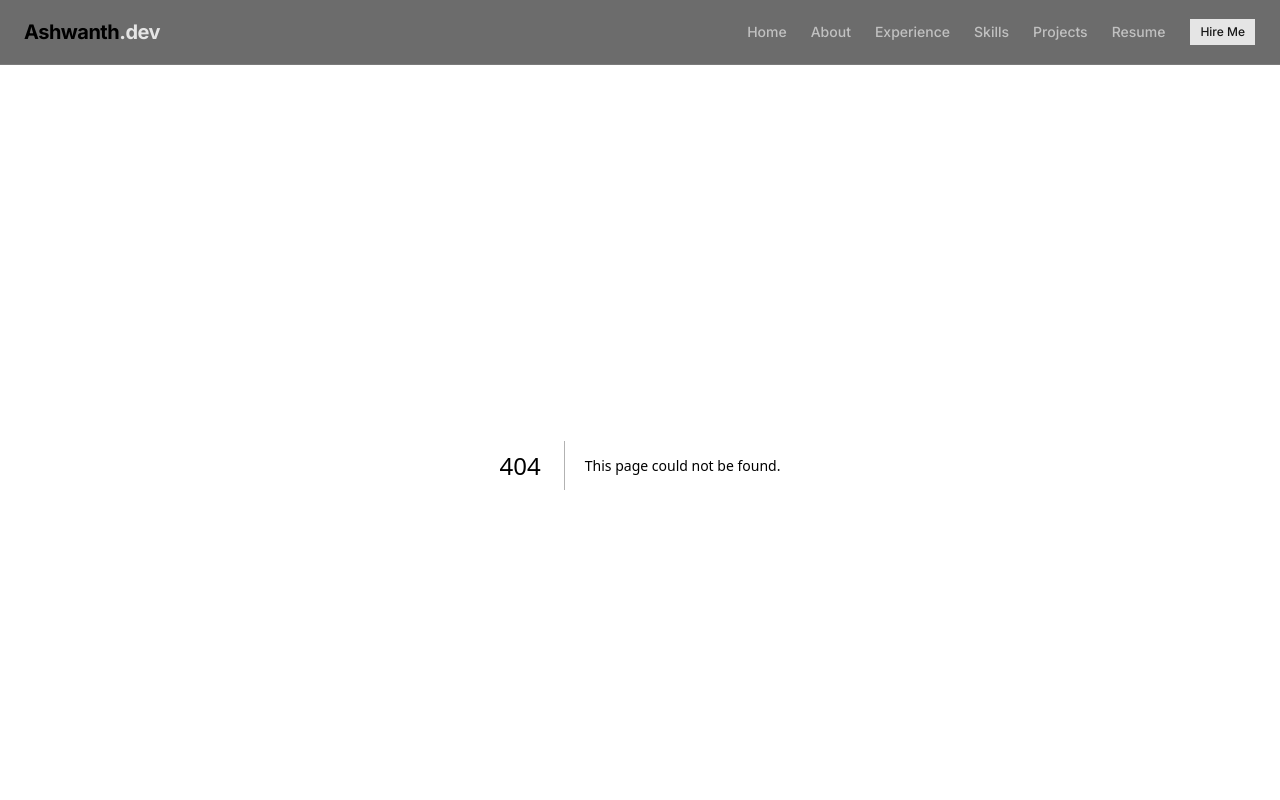
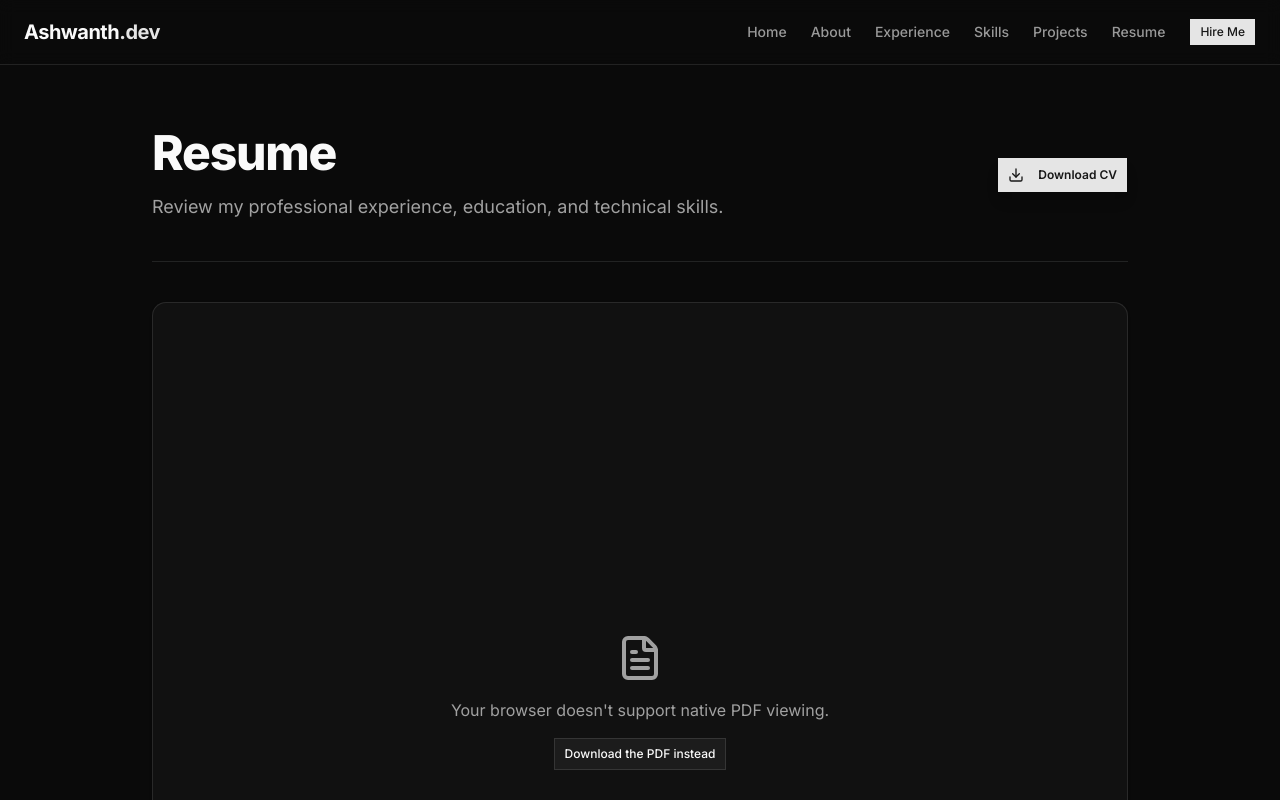
Before and after one commit to 007ash/My-Portfolio, a Next.js app: page /resume in a window 1280 px wide. Before the commit this address had no page. Shown: the top 800 px of the page. Built offline with nearby package versions, Linux system fonts and the light colour scheme.

Commit message:
Resume page

```diff
--- /dev/null
+++ b/src/app/resume/page.tsx
@@ -0,0 +1,56 @@
+import { Button } from "@/components/ui/button";
+import { Download, FileText } from "lucide-react";
+
+export default function ResumePage() {
+  return (
+    <main className="container mx-auto py-16 px-6 max-w-5xl flex flex-col gap-10">
+
+      {/* Header & Download Action */}
+      <section className="flex flex-col md:flex-row items-start md:items-center justify-between gap-6">
+        <div className="flex flex-col gap-4">
+          <h1 className="text-4xl md:text-5xl font-extrabold tracking-tight">Resume</h1>
+          <p className="text-muted-foreground text-lg">
+            Review my professional experience, education, and technical skills.
+          </p>
+        </div>
+
+        {/* The Download Button */}
+        {/* We use an anchor tag (<a>) pointing to the file in the public folder, with the 'download' attribute */}
+        <Button asChild size="lg" className="font-semibold shadow-lg shrink-0">
+          <a href="/Ashwanth_Senthilkumar.pdf" download="Ashwanth_Senthilkumar_Resume.pdf">
+            <Download className="mr-2 h-5 w-5" /> Download CV
+          </a>
+        </Button>
+      </section>
+
+      <div className="h-px w-full bg-border"></div>
+
+      {/* Embedded PDF Viewer */}
+      <section className="w-full h-[800px] border rounded-xl overflow-hidden bg-muted/30 shadow-sm flex items-center justify-center relative">
+        {/*
+          This object tag attempts to render the PDF natively in the browser.
+          If their browser doesn't support PDF viewing, it provides a fallback message.
+        */}
+        <object
+          data="/Ashwanth_Senthilkumar.pdf"
+
+          type="application/pdf"
+          className="w-full h-full"
+        >
+          <div className="flex flex-col items-center justify-center p-8 text-center h-full gap-4">
+            <FileText className="h-12 w-12 text-muted-foreground" />
+            <p className="text-muted-foreground">
+              Your browser doesn't support native PDF viewing.
+            </p>
+            <Button asChild variant="outline">
+              <a href="/Ashwanth_Senthilkumar.pdf" download="Ashwanth_Senthilkumar_Resume.pdf">
+                Download the PDF instead
+              </a>
+            </Button>
+          </div>
+        </object>
+      </section>
+
+    </main>
+  );
+}
```
Also changed, not shown: 1 other file (tests, documents, lock files or other folders).
